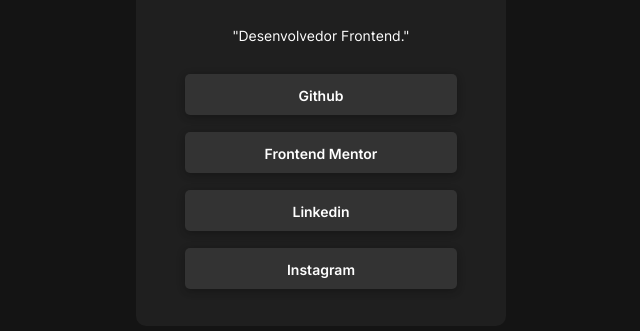
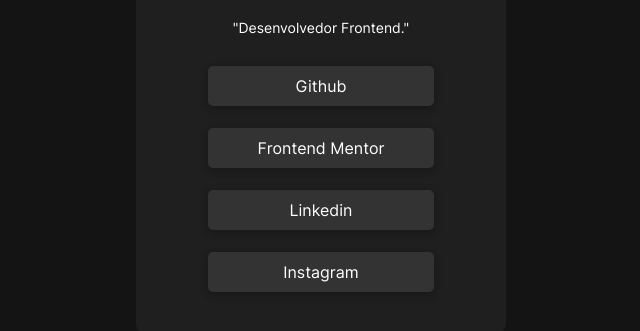
Before and after one commit to JoaoVitor2004/perfil-de-links, a plain HTML site: page index.html in a window 1280 px wide. Shown: the part 353-684 px from the top of the page, without its empty margins (319-959 px from the left). Drawn offline with Linux system fonts and the light colour scheme.

Commit message:
novas alterações

```diff
--- a/index.html
+++ b/index.html
@@ -20,12 +20,12 @@
             <h1>João Vitor</h1>
             <h2>São Paulo, Brazil</h2>
             <p>"Desenvolvedor Frontend."</p>
-            <ul>
-                <li class="Btn"><a href="https://github.com/JoaoVitor2004">Github</a></li>
-                <li class="Btn"><a href="https://www.frontendmentor.io/profile/JoaoVitor2004">Frontend Mentor</a></li>
-                <li class="Btn"><a href="https://www.linkedin.com/in/jo%C3%A3o-vitor-souzaa/">Linkedin</a></li>
-                <li class="Btn"><a href="https://www.instagram.com/joaovitords12/">Instagram</a></li>
-            </ul>
+            <div class="links">
+                <a href="https://github.com/JoaoVitor2004">Github</a>
+                <a href="https://www.frontendmentor.io/profile/JoaoVitor2004">Frontend Mentor</a>
+                <a href="https://www.linkedin.com/in/jo%C3%A3o-vitor-souzaa/">Linkedin</a>
+                <a href="https://www.instagram.com/joaovitords12/">Instagram</a>
+            </div>
         </div>
     </main>
 </body>
--- a/style.css
+++ b/style.css
@@ -62,23 +62,25 @@ main {
     font-weight: normal;
 }
 
-.container ul li {
+.container .links a {
     background-color: hsl(0, 0%, 20%);
-    font-size: 18px;
+    font-size: 16px;
     text-align: center;
-    padding: 10px 80px;
     border-radius: 2px;
     position: relative;
     box-shadow: 0 2px 10px rgba(0, 0, 0, 0.16), 0 3px 6px rgba(0, 0, 0, 0.1);
-    color: #000;
+    color: #fff;
     transition: 0.3s ease all;
     z-index: 1;
-    margin: 0 auto 17px auto;
+    margin: 0 auto 22px auto;
     cursor: pointer;
     border-radius: 5px;
+    padding: 10px 50px;
+    font-family: Inter, Verdana, Geneva, Tahoma, sans-serif;
+    display: block;
 }
 
-li:before {
+a:before {
     transition: 0.5s all ease;
     position: absolute;
     top: 0;
@@ -92,30 +94,24 @@ li:before {
     border-radius: 5px;
 }
 
-li:hover:before,
-li:focus:before {
+a:hover:before,
+a:focus:before {
     transition: 0.5s all ease;
     left: 0;
     right: 0;
     opacity: 1;
 }
 
-li:active {
+a:active {
     transform: scale(0.9);
 }
 
-.container ul li:hover a {
+.container .links a:hover {
     color: #000;
 }
 
-.container ul li a {
-    color: #fff;
-    font-size: 14px;
-    font-weight: 600;
-}
-
 @media (max-width: 378px) {
-    .container ul li {
+    .container .links a {
         width: 90%;
     }
 }
```
